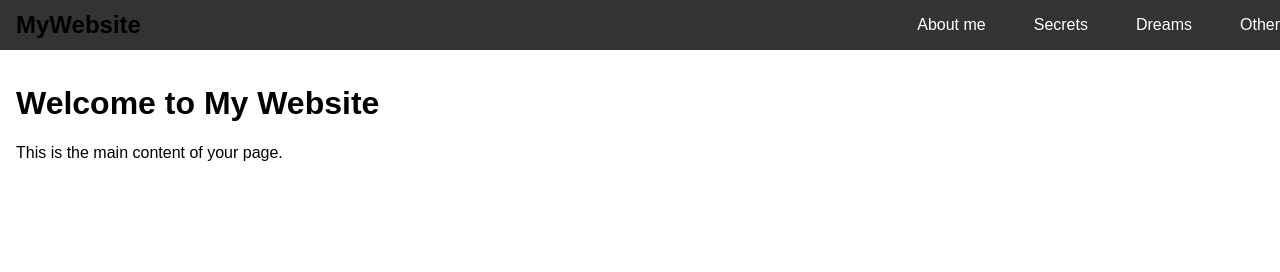
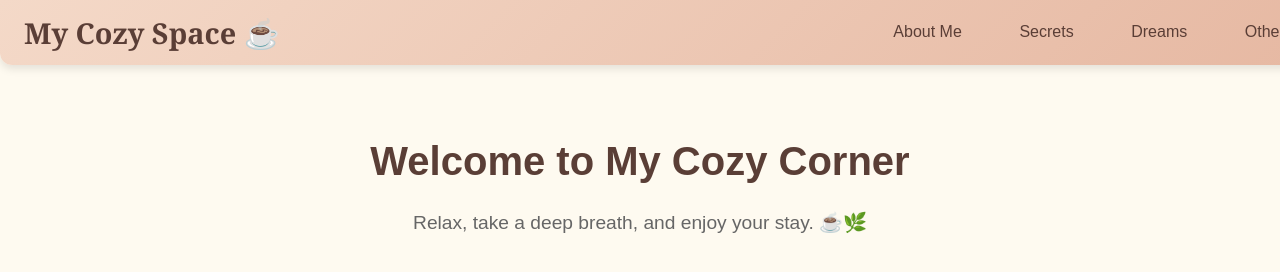
Before and after one commit to yashkumar2011/Bloging-what-s-in-my-mind, a plain HTML site: page index.html in a window 1280 px wide. Drawn offline with Linux system fonts and the light colour scheme.

Commit message:
Update index.html

```diff
--- a/index.html
+++ b/index.html
@@ -1,74 +1,90 @@
-<!DOCTYPE html>
 <html lang="en">
 <head>
   <meta charset="UTF-8">
   <meta name="viewport" content="width=device-width, initial-scale=1.0">
-  <title>Top Navigation Bar</title>
+  <title>Cozy Navigation Bar</title>
   <style>
-    /* Styling the Navigation Bar */
+    /* Cozy Styling */
     body {
-      margin: 0; /* Remove default margin */
-      font-family: Arial, sans-serif;
+      margin: 0;
+      font-family: 'Poppins', sans-serif;
+      background-color: #fefaf0; /* Soft warm background */
+      color: #4a4a4a; /* Gentle text color */
     }
 
     .navbar {
       display: flex;
-      justify-content: space-between; /* Space items evenly */
-      align-items: center; /* Vertically align items */
-      background-color: #333; /* Dark background */
-      padding: 0.5rem 1rem; /* Add spacing */
-      position: fixed; /* Stay at the top */
+      justify-content: space-between;
+      align-items: center;
+      background: linear-gradient(135deg, #f4d9c8, #e6b8a2); /* Soft gradient */
+      padding: 0.8rem 1.5rem;
+      position: fixed;
       top: 0;
-      width: 100%; /* Full width */
-      z-index: 1000; /* Stay above other content */
+      width: 100%;
+      z-index: 1000;
+      box-shadow: 0 4px 8px rgba(0, 0, 0, 0.1); /* Soft shadow */
+      border-radius: 0 0 12px 12px; /* Soft edges */
     }
 
     .navbar a {
-      color: white; /* Text color */
-      text-decoration: none; /* Remove underline */
-      padding: 0.5rem 1rem; /* Add spacing */
-      transition: background 0.3s; /* Smooth hover effect */
+      color: #5a3e36; /* Warm brown text */
+      text-decoration: none;
+      padding: 0.6rem 1.2rem;
+      border-radius: 10px;
+      transition: all 0.3s ease-in-out;
+      font-weight: 500;
     }
 
     .navbar a:hover {
-      background-color: #575757;
-      border: solid #575757;
-      border-radius: 15px;/* Hover effect */
+      background: rgba(255, 255, 255, 0.5);
+      transform: scale(1.1); /* Smooth zoom effect */
     }
 
     .navbar .logo {
-      font-size: 1.5rem; /* Larger logo text */
+      font-size: 1.8rem;
       font-weight: bold;
+      color: #5a3e36;
+      font-family: 'Georgia', serif;
     }
 
     .nav-links {
-      display: flex; /* Align links horizontally */
-      gap: 1rem; /* Space between links */
+      display: flex;
+      gap: 1.2rem;
     }
 
-    /* Add some spacing for the content */
     .content {
-      margin-top: 3rem; /* Offset for the fixed navbar */
-      padding: 1rem;
+      margin-top: 5rem;
+      padding: 2rem;
+      text-align: center;
+    }
+
+    h1 {
+      font-size: 2.5rem;
+      color: #5a3e36;
+    }
+
+    p {
+      font-size: 1.2rem;
+      color: #666;
     }
   </style>
 </head>
 <body>
-  <!-- Navigation Bar -->
+
   <div class="navbar">
-    <div class="logo">MyWebsite</div>
+    <div class="logo">My Cozy Space ☕</div>
     <div class="nav-links">
-      <a href="about.html">About me</a>
+      <a href="about.html">About Me</a>
       <a href="secrets.html">Secrets</a>
       <a href="dreams.html">Dreams</a>
       <a href="other.html">Other</a>
     </div>
   </div>
 
-  <!-- Page Content -->
   <div class="content">
-    <h1>Welcome to My Website</h1>
-    <p>This is the main content of your page.</p>
+    <h1>Welcome to My Cozy Corner</h1>
+    <p>Relax, take a deep breath, and enjoy your stay. ☕🌿</p>
   </div>
+
 </body>
 </html>
```
